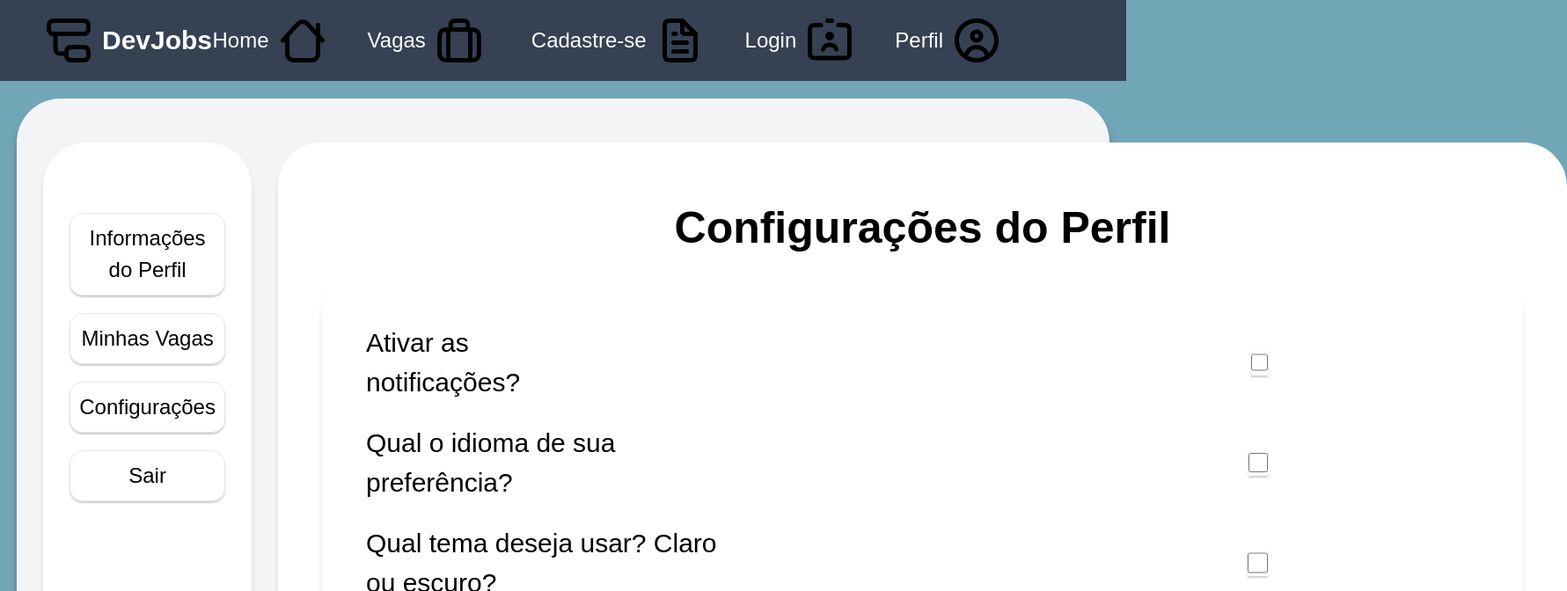
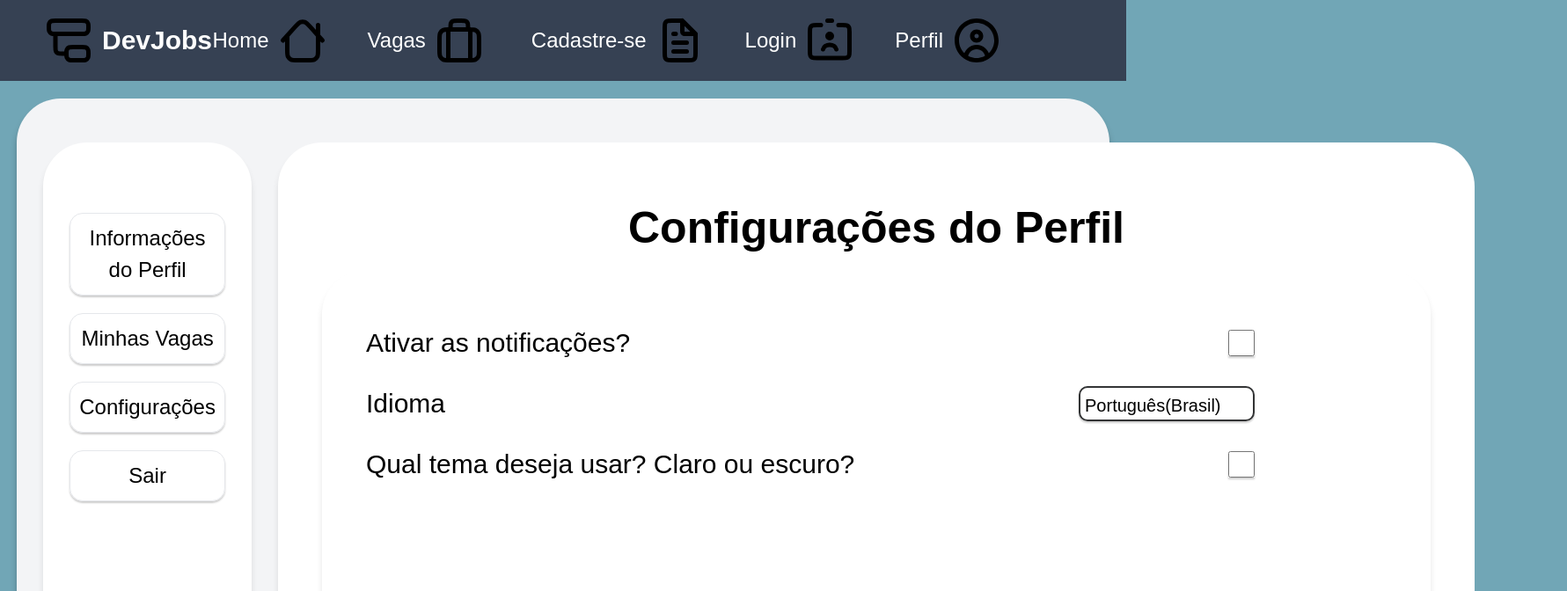
Before and after one commit to GabrielFDevelop/DevJobs, a Next.js app in the folder devJobs/: page /perfil in a window 1280 px wide. Both pictures are taken after a click on the item "Configurações". Shown: the top 672 px of the page at 88% size, 1781 px wide, since content can reach past the window. Built offline with nearby package versions, Linux system fonts and the light colour scheme.

Commit message:
Implementações na área de configurações da página Pefil.

```diff
--- a/devJobs/src/components/perfil/perfilConfiguracoes/index.tsx
+++ b/devJobs/src/components/perfil/perfilConfiguracoes/index.tsx
@@ -21,7 +21,10 @@ export default function PerfilConfiguracoes() {
           <li>
             <label>
               <span className={style.spanItemListConfigPerfil}>
-                Qual o idioma de sua preferência?<input className={style.inputIdiomaListConfigPerfil} type="checkbox" />
+                Idioma<select className={style.buttonIdiomaListConfigPerfil}>
+                  <option className={style.optionIdioma} value="pt-br">Português(Brasil)</option>
+                  <option className={style.optionIdioma} value="en-us">English</option>
+                </select>
               </span>
             </label>
           </li>
@@ -32,13 +35,6 @@ export default function PerfilConfiguracoes() {
               </span>
             </label>
           </li>
-          <li>
-            <label>
-              <span className={style.spanItemListConfigPerfil}>
-                Segurança<input className={style.inputItemListConfigPerfil} type="checkbox" />
-              </span>
-            </label>
-          </li>
         </ul>
       </section>
     </main>
--- a/devJobs/src/components/perfil/perfilConfiguracoes/perfilConfiguracoes.module.css
+++ b/devJobs/src/components/perfil/perfilConfiguracoes/perfilConfiguracoes.module.css
@@ -18,23 +18,21 @@
   .listConfigPerfil{
     display: flex;
     flex-direction: column;
-    align-items: start;
-    justify-content: center;
     gap: 24px;
     font-size: 30px;
     list-style: none;
 
     .spanItemListConfigPerfil{
       display: flex;
-      flex-direction: row;
       align-items: center;
+      justify-content: space-between;
       gap: 20px;
       width: 100%;
       padding: 0 150px 0 0;
+      margin: 0 700px 0 0;
 
       .inputNotificacaoListConfigPerfil{
         display: flex;
-        margin: 0 90px 0 800px;
         width: 30px;
         height: 30px;
         cursor: pointer;
@@ -43,20 +41,26 @@
         box-shadow: 0px 2px 2px rgba(0, 0, 0.10, 0.20);
       }
 
-      .inputIdiomaListConfigPerfil{
+      .buttonIdiomaListConfigPerfil{
         display: flex;
-        margin: 0 90px 0 642px;
-        width: 30px;
-        height: 30px;
+        justify-content: center;
+        width: 200px;
+        height: 40px;
+        font-size: 20px;
         cursor: pointer;
-        border-radius: 50%;
-        border: 1px solid #e5e7eb;
+        appearance: none;
+        padding: 5px;
+        border-radius: 10px;
+        border: 2px solid #333435;
         box-shadow: 0px 2px 2px rgba(0, 0, 0.10, 0.20);
+
+        .optionIdioma:hover{
+          cursor: pointer;
+        }
       }
 
       .inputTemaListConfigPerfil{
         display: flex;
-        margin: 0 90px 0 546px;
         width: 30px;
         height: 30px;
         cursor: pointer;
```
